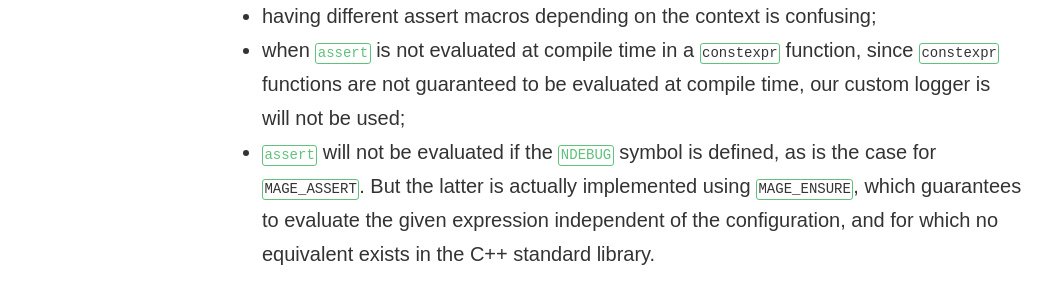
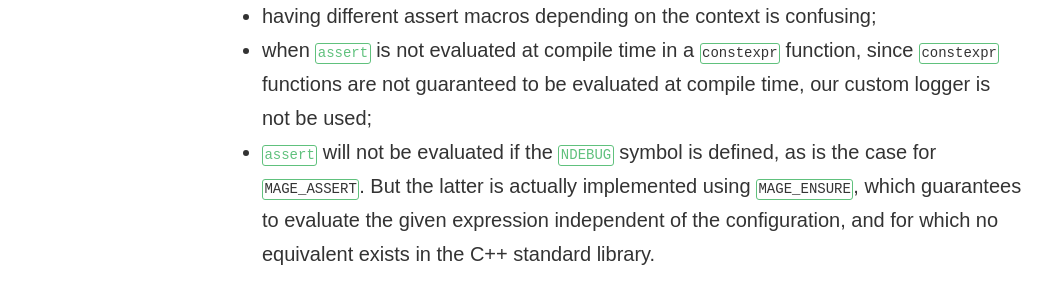
Before and after one commit to matt77hias/Blog, a Jekyll site: the page built from _posts/2020-08-25-mage-asserts.md, in a window 1280 px wide and 900 px high, scrolled down 1015 px. Shown: the part 187-476 px from the top of the window, without its empty margins (18-1071 px from the left). Built offline with Jekyll 4.4.1, drawn with Linux system fonts in a browser that asks for light colours; comment, search, counter and statistics services are not loaded.

Commit message:
Update 2020-08-25-mage-asserts.md

````diff
--- a/_posts/2020-08-25-mage-asserts.md
+++ b/_posts/2020-08-25-mage-asserts.md
@@ -32,7 +32,7 @@
 
 Unfortunately, MAGE already uses custom asserts (`MAGE_ASSERT`) with logging support through [spdlog](https://github.com/gabime/spdlog), which could not be used in `constexpr` functions. Replacing these with [`assert`](https://en.cppreference.com/w/cpp/error/assert) in `constexpr` functions only is not a viable solution:
 * having different assert macros depending on the context is confusing;
-* when [`assert`](https://en.cppreference.com/w/cpp/error/assert) is not evaluated at compile time in a `constexpr` function, since `constexpr` functions are not guaranteed to be evaluated at compile time, our custom logger is will not be used;
+* when [`assert`](https://en.cppreference.com/w/cpp/error/assert) is not evaluated at compile time in a `constexpr` function, since `constexpr` functions are not guaranteed to be evaluated at compile time, our custom logger is not be used;
 * [`assert`](https://en.cppreference.com/w/cpp/error/assert) will not be evaluated if the [`NDEBUG`](https://en.cppreference.com/w/c/error/assert) symbol is defined, as is the case for `MAGE_ASSERT`. But the latter is actually implemented using `MAGE_ENSURE`, which guarantees to evaluate the given expression independent of the configuration, and for which no equivalent exists in the C++ standard library.
 
 ```c++
````
